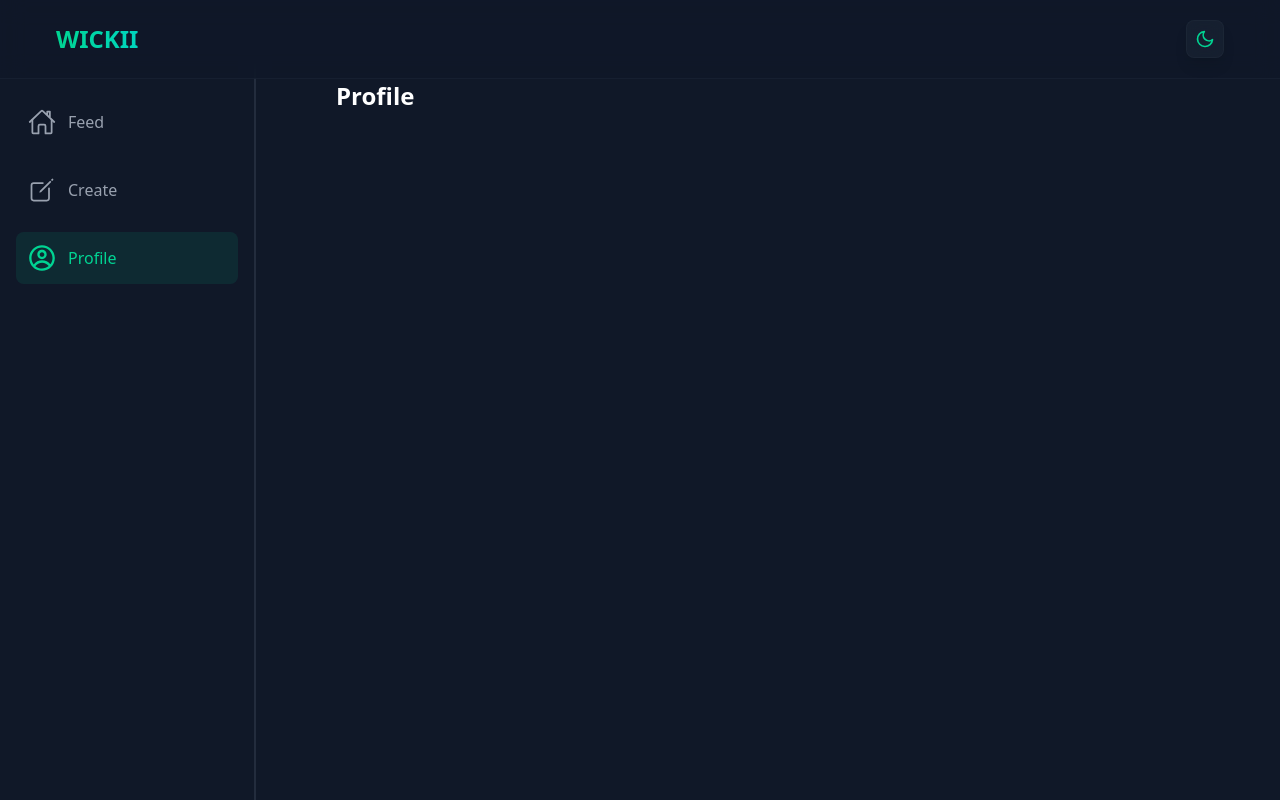
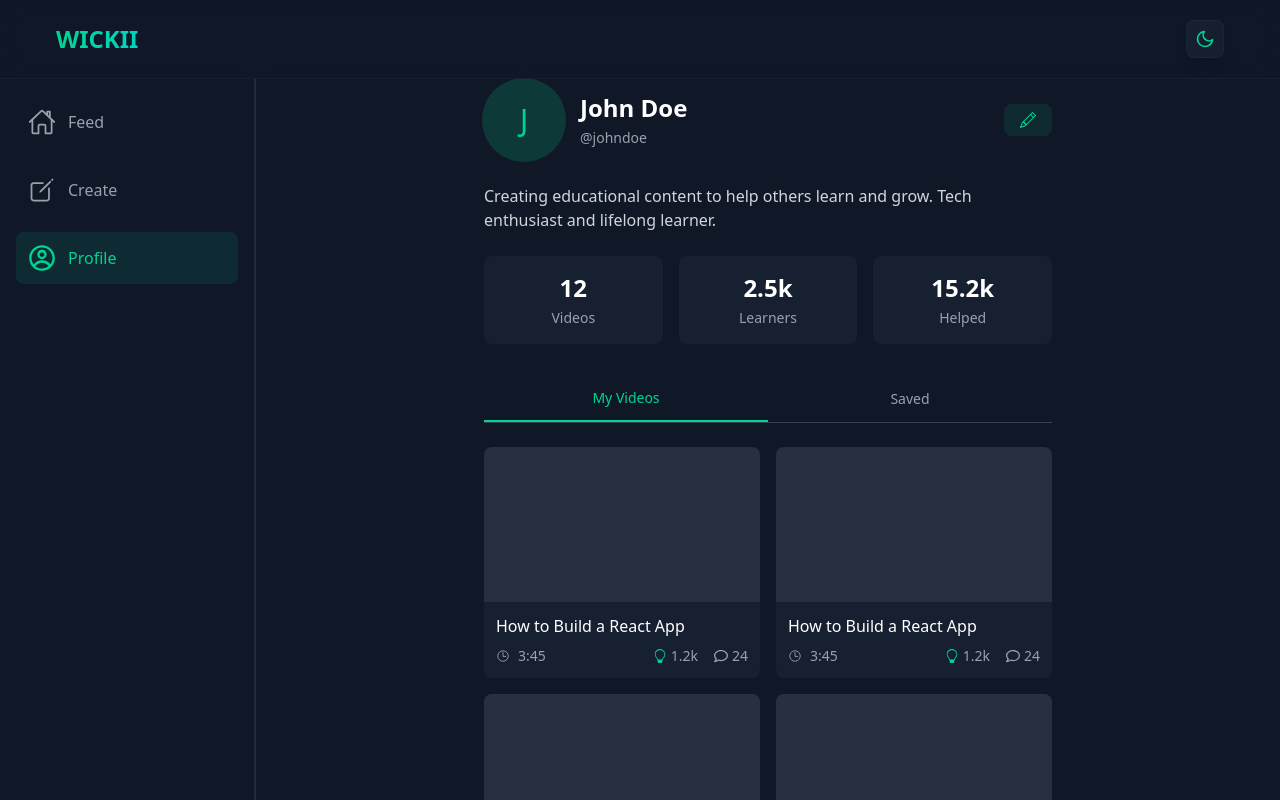
Before and after one commit to LupoNetn/Wickii, a React (Vite) app: page /profile in a window 1280 px wide. Shown: the top 800 px of the page. Built offline with nearby package versions, Linux system fonts and the light colour scheme.

Commit message:
feat: enhance Create and Profile pages with video upload functionality, user profile display, and improved layout

```diff
--- a/src/pages/Create.tsx
+++ b/src/pages/Create.tsx
@@ -1,8 +1,134 @@
+import { useState, useRef } from 'react'
+import { BsUpload, BsLightbulb } from 'react-icons/bs'
+import { IoTimeOutline } from 'react-icons/io5'
+
 const Create = () => {
+  const [selectedFile, setSelectedFile] = useState<File | null>(null)
+  const [title, setTitle] = useState('')
+  const [description, setDescription] = useState('')
+  const [category, setCategory] = useState('')
+  const [isUploading, setIsUploading] = useState(false)
+  const fileInputRef = useRef<HTMLInputElement>(null)
+
+  const categories = [
+    'Technology', 'Education', 'Science',
+    'Programming', 'Design', 'Business'
+  ]
+
+  const handleFileSelect = (event: React.ChangeEvent<HTMLInputElement>) => {
+    const file = event.target.files?.[0]
+    if (file && file.type.startsWith('video/')) {
+      setSelectedFile(file)
+    }
+  }
+
+  const handleSubmit = async (e: React.FormEvent) => {
+    e.preventDefault()
+    setIsUploading(true)
+    // TODO: Implement upload logic
+    setTimeout(() => setIsUploading(false), 2000)
+  }
+
   return (
-    <div className="w-full min-h-screen bg-gray-900">
-      <div className="max-w-4xl mx-auto px-4 py-4">
-        <h1 className="text-2xl font-bold text-white">Create Content</h1>
+    <div className="min-h-screen bg-gray-900">
+      <div className="max-w-[600px] mx-auto p-4">
+        {/* Header */}
+        <div className="flex items-center gap-3 mb-8">
+          <div className="w-10 h-10 rounded-full bg-emerald-500/20 flex items-center justify-center">
+            <BsUpload className="text-emerald-400 text-xl" />
+          </div>
+          <h1 className="text-2xl font-semibold text-white">Create Content</h1>
+        </div>
+
+        {/* Upload Form */}
+        <form onSubmit={handleSubmit} className="space-y-6">
+          {/* Video Upload Section */}
+          <div className="aspect-video bg-gray-800/50 rounded-xl border-2 border-dashed border-gray-700 overflow-hidden">
+            {selectedFile ? (
+              <video
+                className="w-full h-full object-cover"
+                src={URL.createObjectURL(selectedFile)}
+                controls
+              />
+            ) : (
+              <button
+                type="button"
+                onClick={() => fileInputRef.current?.click()}
+                className="w-full h-full flex flex-col items-center justify-center text-gray-400 hover:text-emerald-400 transition-colors"
+              >
+                <BsUpload className="text-3xl mb-4" />
+                <p className="text-sm">Click to upload video</p>
+                <p className="text-xs text-gray-500 mt-2">MP4, WebM, Ogg (Max 100MB)</p>
+              </button>
+            )}
+            <input
+              ref={fileInputRef}
+              type="file"
+              accept="video/*"
+              onChange={handleFileSelect}
+              className="hidden"
+            />
+          </div>
+
+          {/* Form Fields */}
+          <div className="space-y-4">
+            <div>
+              <label className="block text-sm font-medium text-gray-300 mb-2">
+                Title
+              </label>
+              <input
+                type="text"
+                value={title}
+                onChange={(e) => setTitle(e.target.value)}
+                className="w-full px-4 py-3 bg-gray-800/50 rounded-lg border border-gray-700 text-white
+                         placeholder-gray-400 focus:outline-none focus:ring-2 focus:ring-emerald-500/50"
+                placeholder="Enter a descriptive title"
+              />
+            </div>
+
+            <div>
+              <label className="block text-sm font-medium text-gray-300 mb-2">
+                Description
+              </label>
+              <textarea
+                value={description}
+                onChange={(e) => setDescription(e.target.value)}
+                className="w-full px-4 py-3 bg-gray-800/50 rounded-lg border border-gray-700 text-white
+                         placeholder-gray-400 focus:outline-none focus:ring-2 focus:ring-emerald-500/50"
+                rows={4}
+                placeholder="Describe what viewers will learn"
+              />
+            </div>
+
+            <div>
+              <label className="block text-sm font-medium text-gray-300 mb-2">
+                Category
+              </label>
+              <select
+                value={category}
+                onChange={(e) => setCategory(e.target.value)}
+                className="w-full px-4 py-3 bg-gray-800/50 rounded-lg border border-gray-700 text-white
+                         focus:outline-none focus:ring-2 focus:ring-emerald-500/50"
+              >
+                <option value="">Select a category</option>
+                {categories.map((cat) => (
+                  <option key={cat} value={cat}>{cat}</option>
+                ))}
+              </select>
+            </div>
+          </div>
+
+          {/* Submit Button */}
+          <button
+            type="submit"
+            disabled={!selectedFile || !title || isUploading}
+            className="w-full py-3 px-4 bg-emerald-500 text-white rounded-lg font-medium
+                     hover:bg-emerald-600 focus:outline-none focus:ring-2 focus:ring-emerald-500/50
+                     disabled:opacity-50 disabled:cursor-not-allowed transition-colors"
+          >
+            {isUploading ? 'Uploading...' : 'Upload Content'}
+          </button>
+        </form>
       </div>
     </div>
   )
--- a/src/pages/Profile.tsx
+++ b/src/pages/Profile.tsx
@@ -1,8 +1,117 @@
+import { useState } from 'react'
+import { BsLightbulb, BsPencil, BsBookmark } from 'react-icons/bs'
+import { IoTimeOutline } from 'react-icons/io5'
+import { FaRegComment } from 'react-icons/fa'
+
 const Profile = () => {
+  const [activeTab, setActiveTab] = useState<'videos' | 'saved'>('videos')
+
+  // Mock data - Replace with real data
+  const userProfile = {
+    name: 'John Doe',
+    username: '@johndoe',
+    bio: 'Creating educational content to help others learn and grow. Tech enthusiast and lifelong learner.',
+    stats: {
+      videos: 12,
+      learners: '2.5k',
+      helped: '15.2k'
+    }
+  }
+
   return (
-    <div className="w-full min-h-screen bg-gray-900">
-      <div className="max-w-4xl mx-auto px-4 py-4">
-        <h1 className="text-2xl font-bold text-white">Profile</h1>
+    <div className="min-h-screen bg-gray-900">
+      <div className="max-w-[600px] mx-auto p-4">
+        {/* Profile Header */}
+        <div className="mb-8">
+          <div className="flex items-center gap-4 mb-6">
+            <div className="w-20 h-20 rounded-full bg-emerald-500/20 flex items-center justify-center ring-2 ring-emerald-500/20">
+              <span className="text-emerald-400 text-3xl font-medium">
+                {userProfile.name.charAt(0)}
+              </span>
+            </div>
+            <div className="flex-1">
+              <h1 className="text-2xl font-bold text-white mb-1">{userProfile.name}</h1>
+              <p className="text-gray-400 text-sm">{userProfile.username}</p>
+            </div>
+            <button className="px-4 py-2 bg-emerald-500/10 text-emerald-400 rounded-lg hover:bg-emerald-500/20 transition-colors">
+              <BsPencil />
+            </button>
+          </div>
+
+          <p className="text-gray-300 mb-6">{userProfile.bio}</p>
+
+          {/* Stats */}
+          <div className="grid grid-cols-3 gap-4">
+            <div className="bg-gray-800/50 rounded-lg p-4 text-center">
+              <div className="text-2xl font-bold text-white mb-1">{userProfile.stats.videos}</div>
+              <div className="text-gray-400 text-sm">Videos</div>
+            </div>
+            <div className="bg-gray-800/50 rounded-lg p-4 text-center">
+              <div className="text-2xl font-bold text-white mb-1">{userProfile.stats.learners}</div>
+              <div className="text-gray-400 text-sm">Learners</div>
+            </div>
+            <div className="bg-gray-800/50 rounded-lg p-4 text-center">
+              <div className="text-2xl font-bold text-white mb-1">{userProfile.stats.helped}</div>
+              <div className="text-gray-400 text-sm">Helped</div>
+            </div>
+          </div>
+        </div>
+
+        {/* Content Tabs */}
+        <div className="mb-6">
+          <div className="flex border-b border-gray-700">
+            <button
+              onClick={() => setActiveTab('videos')}
+              className={`flex-1 py-3 text-sm font-medium transition-colors
+                ${activeTab === 'videos'
+                  ? 'text-emerald-400 border-b-2 border-emerald-400'
+                  : 'text-gray-400 hover:text-gray-300'}`}
+            >
+              My Videos
+            </button>
+            <button
+              onClick={() => setActiveTab('saved')}
+              className={`flex-1 py-3 text-sm font-medium transition-colors
+                ${activeTab === 'saved'
+                  ? 'text-emerald-400 border-b-2 border-emerald-400'
+                  : 'text-gray-400 hover:text-gray-300'}`}
+            >
+              Saved
+            </button>
+          </div>
+        </div>
+
+        {/* Video Grid */}
+        <div className="grid grid-cols-1 sm:grid-cols-2 gap-4">
+          {[1, 2, 3, 4].map((item) => (
+            <div key={item} className="bg-gray-800/50 rounded-lg overflow-hidden">
+              <div className="aspect-video bg-gray-700/50">
+                {/* Video Thumbnail */}
+              </div>
+              <div className="p-3">
+                <h3 className="text-white font-medium mb-2 line-clamp-1">
+                  How to Build a React App
+                </h3>
+                <div className="flex items-center justify-between text-sm">
+                  <div className="flex items-center gap-2 text-gray-400">
+                    <IoTimeOutline />
+                    <span>3:45</span>
+                  </div>
+                  <div className="flex items-center gap-4">
+                    <div className="flex items-center gap-1 text-gray-400">
+                      <BsLightbulb className="text-emerald-400" />
+                      <span>1.2k</span>
+                    </div>
+                    <div className="flex items-center gap-1 text-gray-400">
+                      <FaRegComment />
+                      <span>24</span>
+                    </div>
+                  </div>
+                </div>
+              </div>
+            </div>
+          ))}
+        </div>
       </div>
     </div>
   )
```
